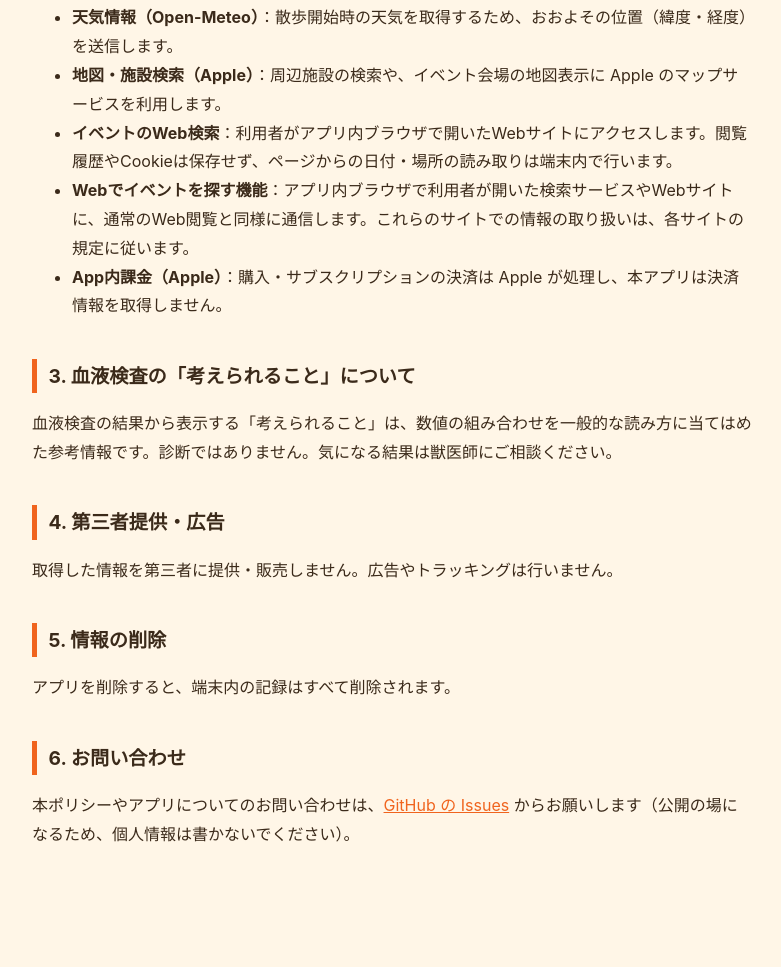
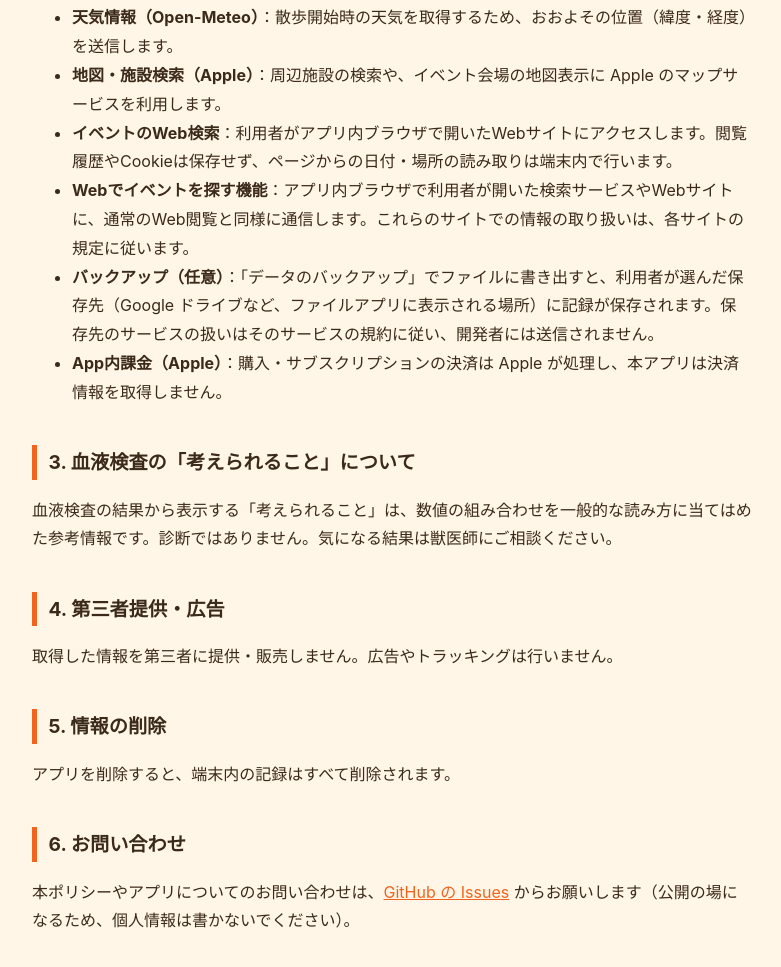
Before and after one commit to cyoro01-wq/inulog, a plain HTML site: page privacy/index.html in a window 1280 px wide. Shown: the part 902-1869 px from the top of the page, without its empty margins (248-1029 px from the left). Before the commit the page ends 1831 px from the top, so only its background shows below. Drawn offline with Linux system fonts and the light colour scheme.

Commit message:
Privacy policy: add optional backup wording
Co-Authored-By: Claude Sonnet 5.5 <noreply@anthropic.com>

```diff
--- a/privacy/index.html
+++ b/privacy/index.html
@@ -27,6 +27,7 @@ a{color:var(--accent)}table{border-collapse:collapse;width:100%;background:var(-
 <li><b>地図・施設検索（Apple）</b>：周辺施設の検索や、イベント会場の地図表示に Apple のマップサービスを利用します。</li>
 <li><b>イベントのWeb検索</b>：利用者がアプリ内ブラウザで開いたWebサイトにアクセスします。閲覧履歴やCookieは保存せず、ページからの日付・場所の読み取りは端末内で行います。</li>
 <li><b>Webでイベントを探す機能</b>：アプリ内ブラウザで利用者が開いた検索サービスやWebサイトに、通常のWeb閲覧と同様に通信します。これらのサイトでの情報の取り扱いは、各サイトの規定に従います。</li>
+<li><b>バックアップ（任意）</b>：「データのバックアップ」でファイルに書き出すと、利用者が選んだ保存先（Google ドライブなど、ファイルアプリに表示される場所）に記録が保存されます。保存先のサービスの扱いはそのサービスの規約に従い、開発者には送信されません。</li>
 <li><b>App内課金（Apple）</b>：購入・サブスクリプションの決済は Apple が処理し、本アプリは決済情報を取得しません。</li>
 </ul>
 
```
